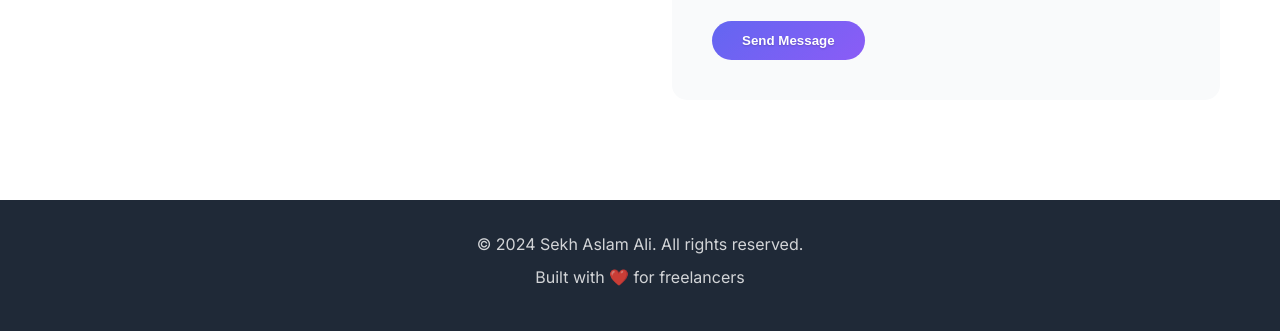
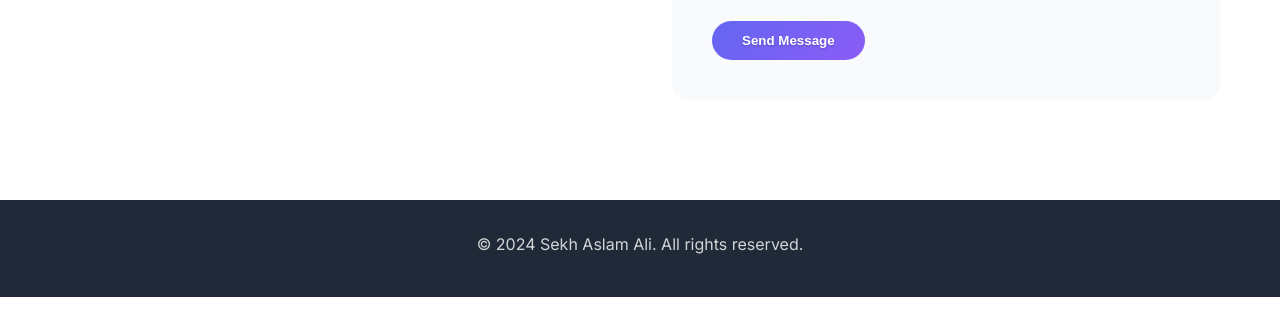
Before and after one commit to skaslam1407/myportfolio, a plain HTML site: page index.html in a window 1280 px wide. Shown: the part 4871-5202 px from the top of the page. After the commit the page ends 5168 px from the top, so only its background shows below. Drawn offline with Linux system fonts and the light colour scheme.

Commit message:
Footer updated

```diff
--- a/index.html
+++ b/index.html
@@ -408,7 +408,7 @@
         <div class="container">
             <div class="footer-content">
                 <p>&copy; 2024 Sekh Aslam Ali. All rights reserved.</p>
-                <p>Built with ❤️ for freelancers</p>
+
             </div>
         </div>
     </footer>
```
